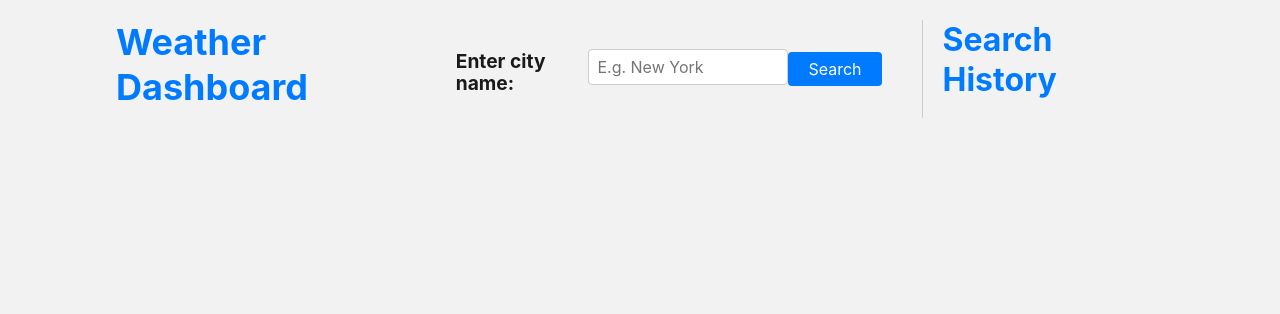
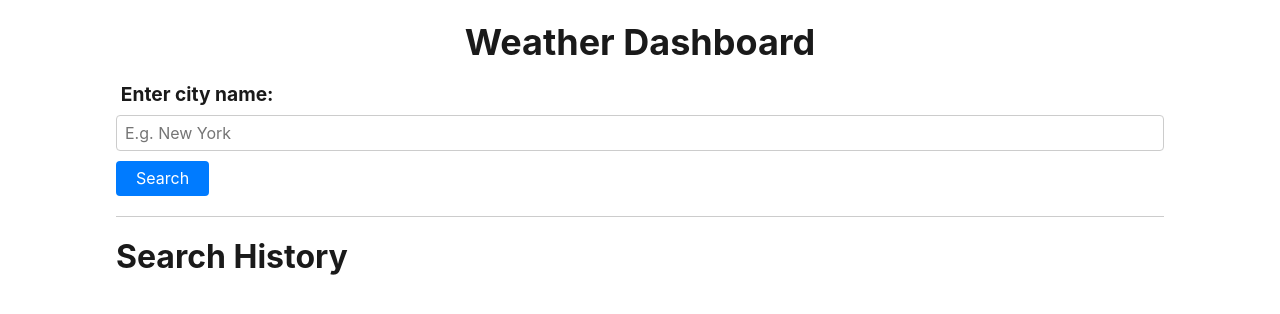
Before and after one commit to nivird/challenge_6, a plain HTML site: page index.html in a window 1280 px wide. Drawn offline with Linux system fonts and the light colour scheme.

```diff
--- a/assets/css/style.css
+++ b/assets/css/style.css
@@ -4,39 +4,29 @@
     font-family: Arial, sans-serif;
     margin: 0;
     padding: 0;
-    background-color: #f2f2f2; /* Added background color */
-    color: #333; /* Changed default text color */
   }
 
   .container {
-    max-width: 1200px; /* Increased container width */
+    max-width: 800px;
     margin: 0 auto;
     padding: 20px;
-    display: flex; /* Use flexbox for layout */
   }
 
   h1 {
-    text-align: left; /* Align heading to the left */
+    text-align: center;
     margin-bottom: 20px;
-    color: #007bff; /* Changed heading color */
   }
 
   form {
-    margin-right: 20px; /* Add margin to the right for spacing */
-  }
-
-  #search-form {
-    display: flex; /* Use flexbox for form elements */
-    align-items: center; /* Center align form elements vertically */
+    margin-bottom: 20px;
   }
 
   label {
     font-weight: bold;
-    margin-right: 10px; /* Add margin to the right of label for spacing */
   }
 
   input[type="text"] {
-    width: 200px; /* Reduced input width */
+    width: 100%;
     padding: 8px;
     margin-top: 6px;
     margin-bottom: 10px;
@@ -58,18 +48,24 @@
   }
 
   #weather-info {
-    flex: 1; /* Expand weather info section to fill remaining space */
-    padding-left: 20px; /* Add padding to the left for spacing */
+    margin-bottom: 20px;
+  }
+
+  #weather-info h2 {
+    margin-bottom: 10px;
+  }
+
+  #weather-info p {
+    margin: 5px 0;
   }
 
   #search-history {
-    border-left: 1px solid #ccc; /* Add border to separate search history */
-    padding-left: 20px; /* Add padding to the left for spacing */
+    border-top: 1px solid #ccc;
+    padding-top: 20px;
   }
 
   #search-history h2 {
     margin-bottom: 10px;
-    color: #007bff; /* Changed heading color */
   }
 
   #history-list {
```
